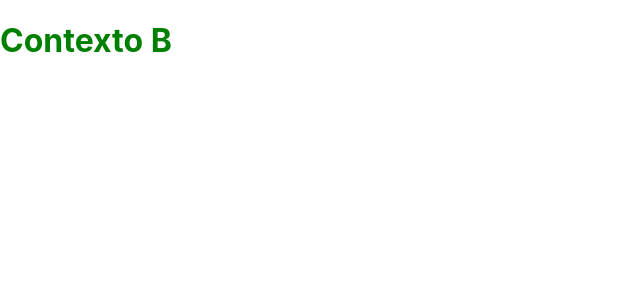
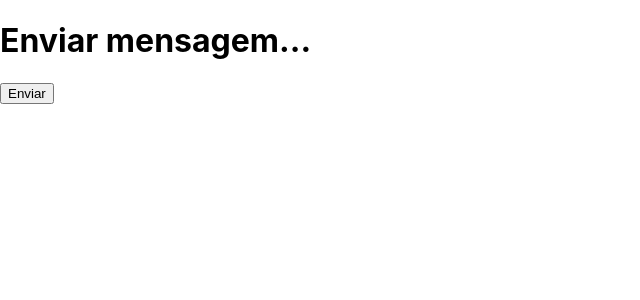
Before and after one commit to jeffersoncarvalho/ufc_2023_1, a React (Create React App) app in the folder 0_PROF/00_introduction/: page / in a window 1280 px wide. Shown: the top 300 px of the page, without its empty margins (0-640 px from the left). Built offline with nearby package versions, Linux system fonts and the light colour scheme.

Commit message:
filho pra pai

```diff
--- a/0_PROF/00_introduction/src/App.js
+++ b/0_PROF/00_introduction/src/App.js
@@ -1,10 +1,12 @@
-import FunctionContextA from "./components/introduction/06_context/FunctionContextA";
-import ClassA from "./components/introduction/06_context/ClassContext";
+//import FunctionContextA from "./components/introduction/06_context/FunctionContextA";
+//import ClassA from "./components/introduction/06_context/ClassContext";
+//import SaveData from "./components/introduction/07_storage/FunctionLocalStorage";
+import FunctionPai from "./components/introduction/08_pai_filho/FunctionPai";
 
 function App() {
   return (
     <>
-      <ClassA />
+      <FunctionPai />
     </>
   )
 }
--- /dev/null
+++ b/0_PROF/00_introduction/src/components/introduction/07_storage/FunctionLocalStorage.jsx
@@ -0,0 +1,42 @@
+const SaveData = () => {
+
+    function saveData() {
+        const aluno = { "nome": "Jefferson", "idade": 40, "curso": "Sistemas de Informação" }
+        localStorage.setItem("aluno", JSON.stringify(aluno))
+    }
+
+    return (
+        <>
+            <h1>Saving data...</h1>
+            {
+                saveData()
+            }
+            <LoadData />
+        </>
+    )
+}
+
+const LoadData = () => {
+
+    function loadData() {
+        const aluno = JSON.parse(localStorage.getItem("aluno"))
+        return (
+            <>
+                <h1>
+                    Nome: {aluno.nome}
+                </h1>
+            </>
+        )
+    }
+
+    return (
+        <>
+            <h1>Loading Data...</h1>
+            {
+                loadData()
+            }
+        </>
+    )
+}
+
+export default SaveData
--- /dev/null
+++ b/0_PROF/00_introduction/src/components/introduction/08_pai_filho/FunctionFilho.jsx
@@ -0,0 +1,24 @@
+const FunctionFilho = (props) => {
+
+    function enviarMensagemProPai(mensagem) {
+        props.rotina(mensagem)
+    }
+
+    return (
+        <div>
+            <h1>Enviar mensagem...</h1>
+            <button
+                onClick={
+                    () => {
+                        //alert("Fui clicado!")
+                        enviarMensagemProPai("Oi Pai!")
+                    }
+                }
+            >
+                Enviar
+            </button>
+        </div>
+    )
+}
+
+export default FunctionFilho
--- /dev/null
+++ b/0_PROF/00_introduction/src/components/introduction/08_pai_filho/FunctionPai.jsx
@@ -0,0 +1,15 @@
+import FunctionFilho from "./FunctionFilho"
+
+const FunctionPai = () => {
+
+    function mensagemDoFilho(mensagem) {
+        //alert("Recebi: " + mensagem)
+        alert(`Recebi: ${mensagem}`)
+    }
+
+    return (
+        <FunctionFilho rotina={mensagemDoFilho} />
+    )
+}
+
+export default FunctionPai
```
Also changed, not shown: 0_PROF/00_introduction/src/components/introduction/09_state/FunctionFormState.jsx (added).
